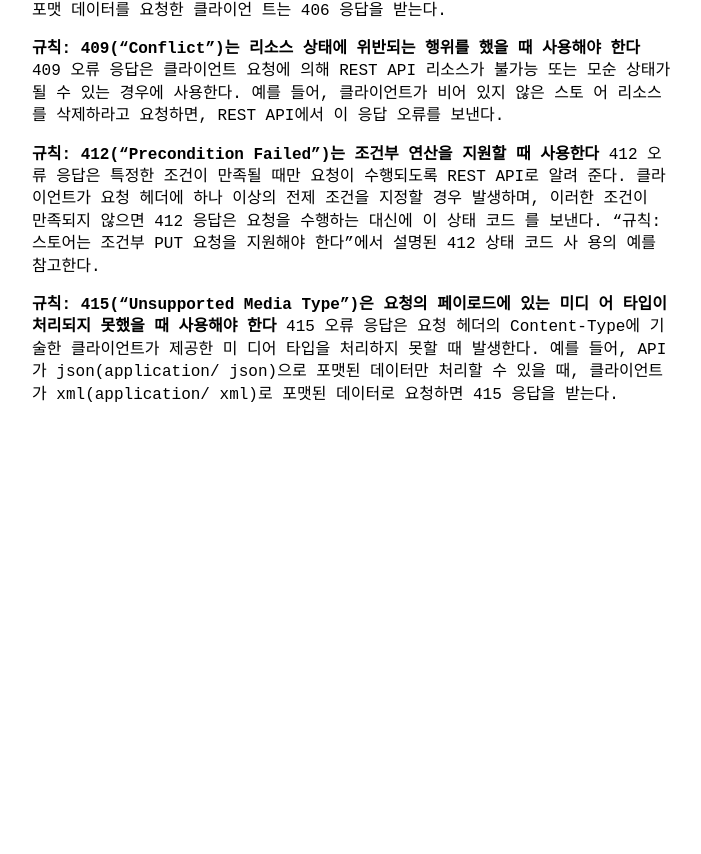
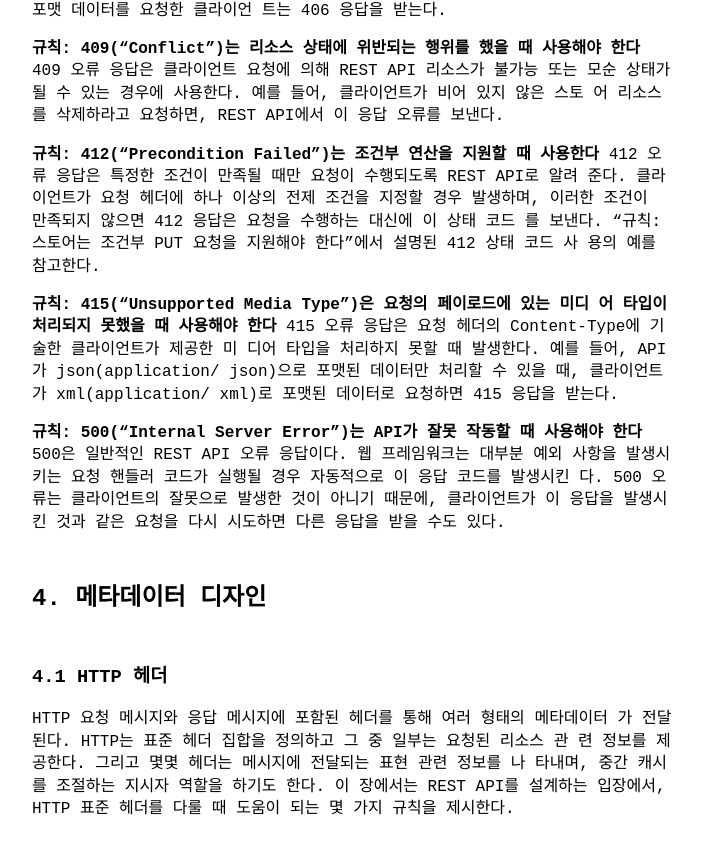
Before and after one commit to khjzzm/khjzzm.github.io, a Jekyll site: the page built from _posts/2023-02-22-Rest-API-Design-Pattern.md, in a window 1280 px wide and 900 px high, scrolled down 10882 px. Shown: the top 854 px of the window, without its empty margins (288-989 px from the left). Built offline with Jekyll 4.4.1, drawn with Linux system fonts in a browser that asks for light colours; before the commit the page ends 11368 px from its top, so only the background shows below that.

Commit message:
메타데이터 디자인

```diff
--- a/_posts/2023-02-22-Rest-API-Design-Pattern.md
+++ b/_posts/2023-02-22-Rest-API-Design-Pattern.md
@@ -307,3 +307,13 @@ Allow: GET, POST
 
 **규칙: 415(“Unsupported Media Type”)은 요청의 페이로드에 있는 미디 어 타입이 처리되지 못했을 때 사용해야 한다**
 415 오류 응답은 요청 헤더의 Content-Type에 기술한 클라이언트가 제공한 미 디어 타입을 처리하지 못할 때 발생한다. 예를 들어, API가 json(application/ json)으로 포맷된 데이터만 처리할 수 있을 때, 클라이언트가 xml(application/ xml)로 포맷된 데이터로 요청하면 415 응답을 받는다.
+
+**규칙: 500(“Internal Server Error”)는 API가 잘못 작동할 때 사용해야 한다**
+500은 일반적인 REST API 오류 응답이다. 웹 프레임워크는 대부분 예외 사항을 발생시키는 요청 핸들러 코드가 실행될 경우 자동적으로 이 응답 코드를 발생시킨 다. 500 오류는 클라이언트의 잘못으로 발생한 것이 아니기 때문에, 클라이언트가 이 응답을 발생시킨 것과 같은 요청을 다시 시도하면 다른 응답을 받을 수도 있다.
+
+
+## 4. 메타데이터 디자인
+
+### 4.1 HTTP 헤더
+HTTP 요청 메시지와 응답 메시지에 포함된 헤더를 통해 여러 형태의 메타데이터 가 전달된다. HTTP는 표준 헤더 집합을 정의하고 그 중 일부는 요청된 리소스 관 련 정보를 제공한다. 그리고 몇몇 헤더는 메시지에 전달되는 표현 관련 정보를 나 타내며, 중간 캐시를 조절하는 지시자 역할을 하기도 한다.
+이 장에서는 REST API를 설계하는 입장에서, HTTP 표준 헤더를 다룰 때 도움이 되는 몇 가지 규칙을 제시한다.
```
